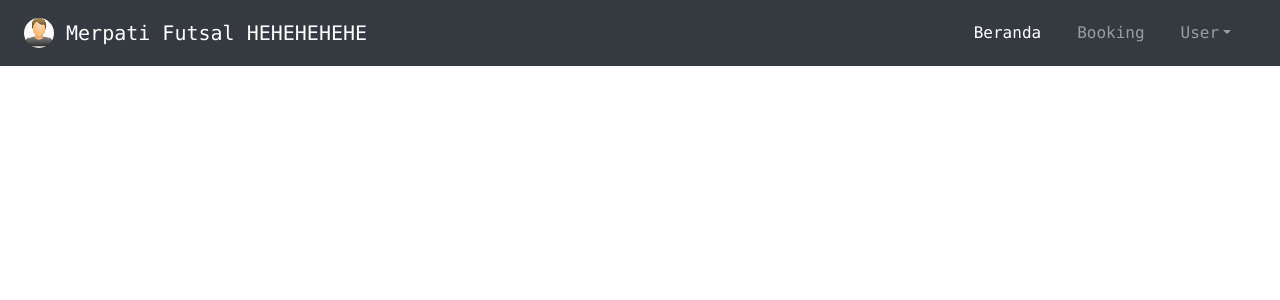
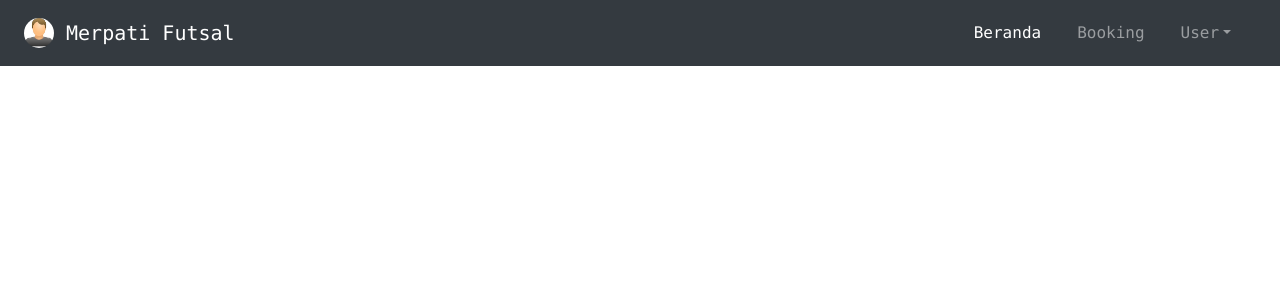
Before and after one commit to mdandi7/merpati_futsall, a PHP site: page /booking.php in a window 1280 px wide. Shown: the top 300 px of the page. Run offline with PHP 8.4, Linux system fonts and the light colour scheme; the visitor is signed in with stand-in values (Sample User, id 1); tables that the repository leaves empty or names only in its code hold one stand-in row (values such as "Sample post").

Commit message:
Hapus HEHE

```diff
--- a/booking.php
+++ b/booking.php
@@ -29,7 +29,7 @@ include "configdb.php";
 <nav class="navbar navbar-expand-lg navbar-dark bg-dark pl-4 fixed-top sticky-top">
 <a class="navbar-brand" href="#"><img src="4.jpeg" width="30" height="30" class="d-inline-block align-top rounded-circle">
 Merpati Futsal
-HEHEHEHEHE
+<!-- UDAH DI APUS -->
 </a>
 <button class="navbar-toggler" type="button" data-toggle="collapse" data-target="#navbarSupportedContent" aria-controls="navbarSupportedContent" aria-expanded="false" aria-label="Toggle navigation">
 <span class="navbar-toggler-icon"></span>
```
